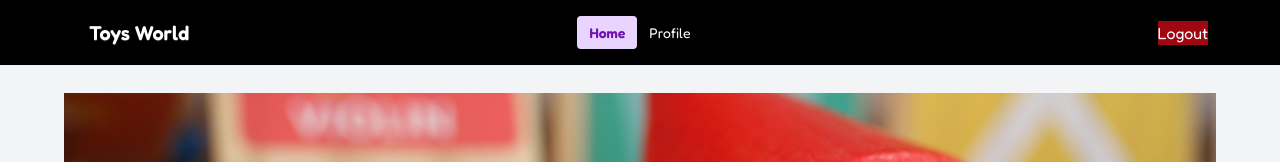
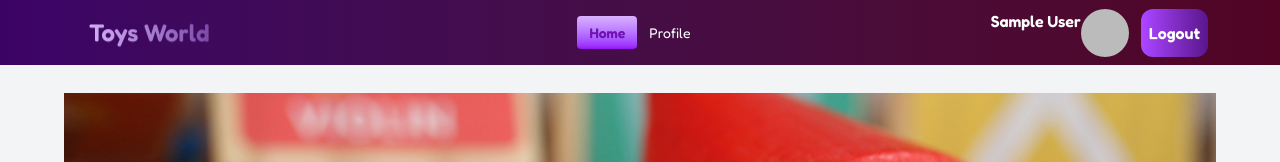
Before and after one commit to jamal-uddin-asif/Toys-World, a React (Vite) app: page / in a window 1280 px wide. Shown: the top 162 px of the page. Built offline with nearby package versions, Linux system fonts and the light colour scheme; no server answers; sample sign-in values are in the browser's storage; grey boxes are pictures that could not be loaded.

Commit message:
On Navber user profile image added

```diff
--- a/src/Components/Footer.jsx
+++ b/src/Components/Footer.jsx
@@ -4,7 +4,7 @@ import { Facebook, Instagram, Twitter } from "lucide-react";
 
 const Footer = () => {
   return (
-    <div className="bg-black text-white mt-5">
+    <div className="bg-linear-to-b from-gray-700 to-black text-white mt-5">
       <Container>
         <div className="md:flex px-4 lg:px-0 space-y-4 justify-between py-7">
           {/* sectinon 1  */}
--- a/src/Components/Navber.jsx
+++ b/src/Components/Navber.jsx
@@ -10,15 +10,13 @@ const Navber = () => {
   const links = (
     <>
       <li>
-        <NavLink to={'/'}>Home</NavLink>
+        <NavLink to={"/"}>Home</NavLink>
       </li>
-      {
-        user && (
-          <li><NavLink to={'/profile'}>Profile</NavLink></li>
-
-        )
-      }
-
+      {user && (
+        <li>
+          <NavLink to={"/profile"}>Profile</NavLink>
+        </li>
+      )}
     </>
   );
 
@@ -32,7 +30,7 @@ const Navber = () => {
       });
   };
   return (
-    <div className="bg-black text-white">
+    <div className="bg-linear-to-l from-pink-950 to-purple-950 text-white">
       <Container>
         <div className="navbar  ">
           <div className="navbar-start">
@@ -65,16 +63,31 @@ const Navber = () => {
                 {links}
               </ul>
             </div>
-            <a className="btn btn-ghost text-xl">Toys World</a>
+            <a className="btn btn-ghost text-2xl bg-linear-to-r from-purple-300 to-purple-900 text-transparent bg-clip-text">
+              Toys World
+            </a>
           </div>
           <div className="navbar-center hidden lg:flex">
             <ul className="menu menu-horizontal px-1">{links}</ul>
           </div>
           <div className="navbar-end">
             {user ? (
-              <button onClick={handleSignOut} className="bg-red-800">
-                Logout
-              </button>
+              <div className="flex relative">
+                <h1 className=" font-semibold text-">{user?.displayName}</h1>
+                <Link to={'/profile'}>
+                  <img
+                    className="w-12 h-12 mr-3 rounded-full"
+                    src={user?.photoURL}
+                    alt=""
+                  />
+                </Link>
+                <button
+                  onClick={handleSignOut}
+                  className="bg-gradient-to-r from-purple-500 to-purple-900 p-2 rounded-xl font-semibold"
+                >
+                  Logout
+                </button>
+              </div>
             ) : (
               <Link to={"/signin"} className="btn">
                 Sign in
--- a/src/Pages/Profile.jsx
+++ b/src/Pages/Profile.jsx
@@ -20,6 +20,7 @@ const Profile = () => {
     .then(()=>{
       toast.success("Profile updated")
       setUser({...user, update})
+      e.target.reset()
     })
     .catch(err=>{
       setUser(user)
@@ -29,7 +30,7 @@ const Profile = () => {
   return (
     <div>
       <Container className={"md:flex p-4 justify-center items-center min-h-[80vh] "}>
-        <div className="py-7 md:px-17 rounded-2xl p-4 bg-amber-100">
+        <div className="py-7 md:px-17 rounded-2xl p-4 bg-linear-to-r from-amber-100 to-amber-200">
           <div>
             {user?.photoURL !== null ? (
               <img className="rounded-full w-40 h-40" src={user?.photoURL} alt="" />
--- a/src/index.css
+++ b/src/index.css
@@ -9,5 +9,5 @@
  }
 
  li a.active{
-  @apply bg-purple-200 text-purple-800 font-semibold
+  @apply bg-linear-to-b from-purple-300 to-purple-600 text-purple-800 font-semibold
  }
```
Also changed, not shown: src/Pages/Registration.jsx (line endings or trailing spaces).
